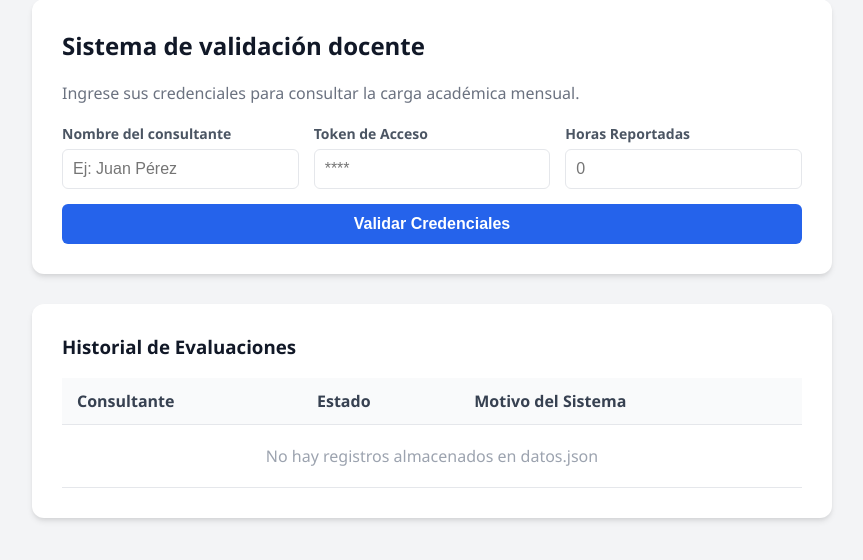
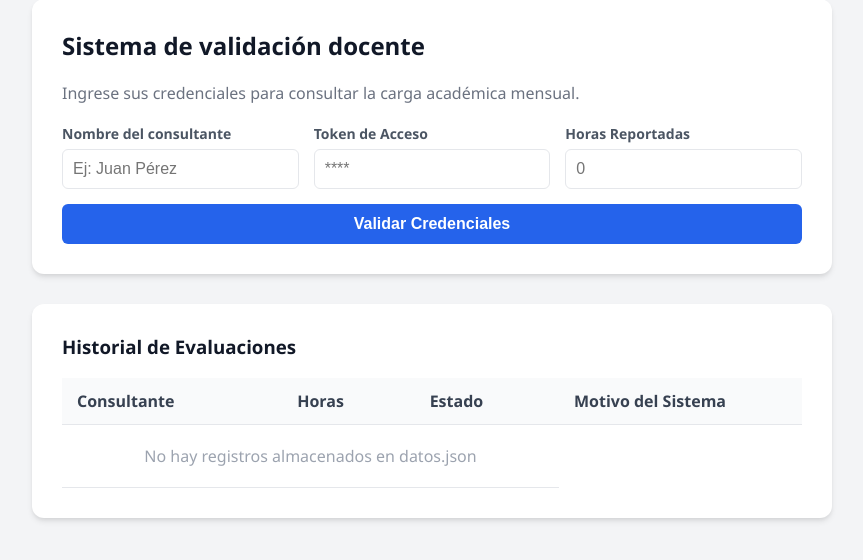
Before and after one commit to nicolsandovalu/sistema-validacion-reportes, a Django app: page / in a window 1280 px wide. Shown: the part 41-601 px from the top of the page, without its empty margins (208-1071 px from the left). Run offline with Django 5.2, Linux system fonts and the light colour scheme.

Commit message:
Actualización

```diff
--- a/core/templates/resumen.html
+++ b/core/templates/resumen.html
@@ -145,6 +145,7 @@
                 <thead>
                     <tr>
                         <th>Consultante</th>
+                        <th>Horas</th>  <!-- Nueva columna -->
                         <th>Estado</th>
                         <th>Motivo del Sistema</th>
                     </tr>
@@ -153,6 +154,7 @@
                     {% for registro in registros %}
                     <tr>
                         <td style="font-weight: 500;">{{ registro.nombre }}</td>
+                        <td>{{ registro.horas }}</td>  <!-- Nuevo dato -->
                         <td>{{ registro.estado }}</td>
                         <td style="color: #4b5563;">{{ registro.motivo }}</td>
                     </tr>
--- a/core/views.py
+++ b/core/views.py
@@ -18,6 +18,7 @@ def resumen(request):
 
         nuevo_registro = {
             "nombre": nombre,
+            "horas": horas,
             "estado": estado,
             "motivo": motivo
         }
--- a/solucion.py
+++ b/solucion.py
@@ -39,6 +39,7 @@ if __name__ == "__main__":
 
     registro = {
         "nombre": nombre,
+        "horas": horas,  # <-- ¡Agregamos esta línea!
         "estado": estado,
         "motivo": motivo
     }
```
